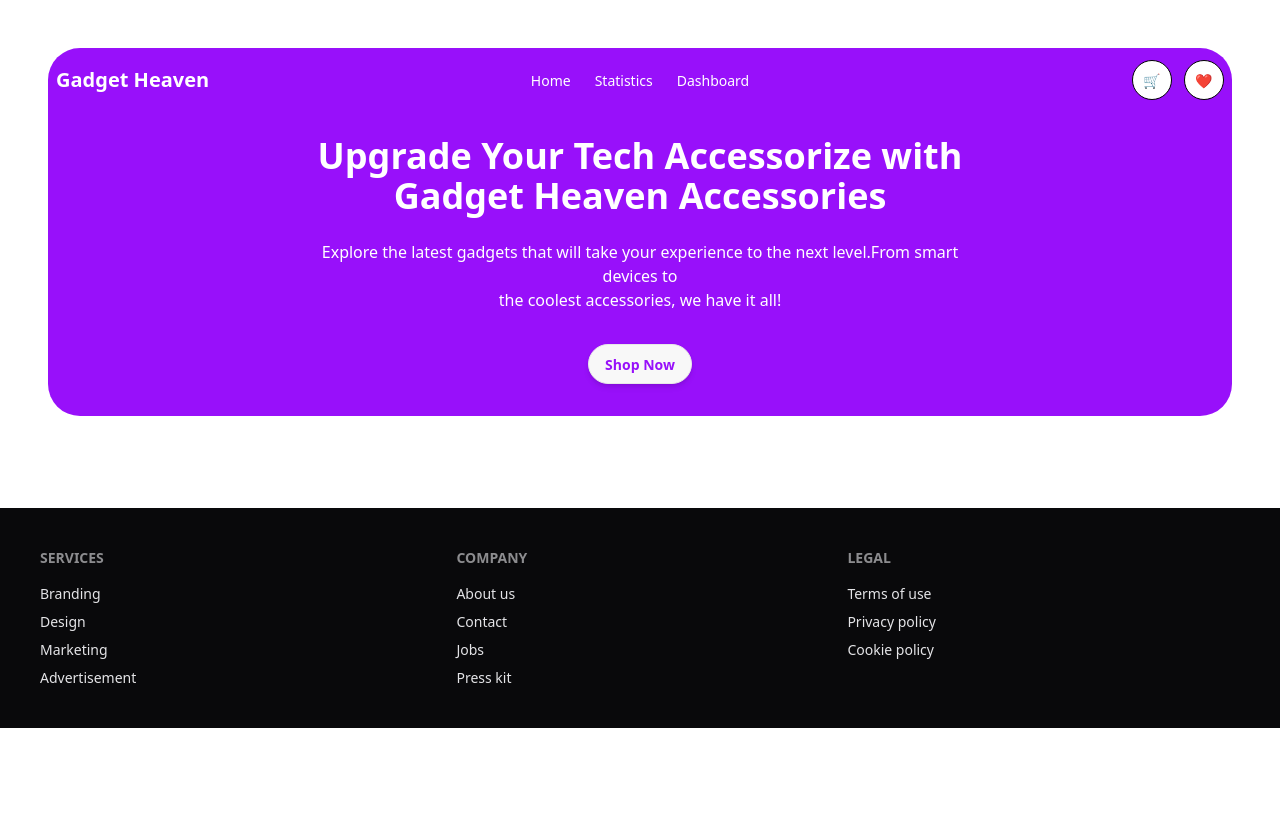
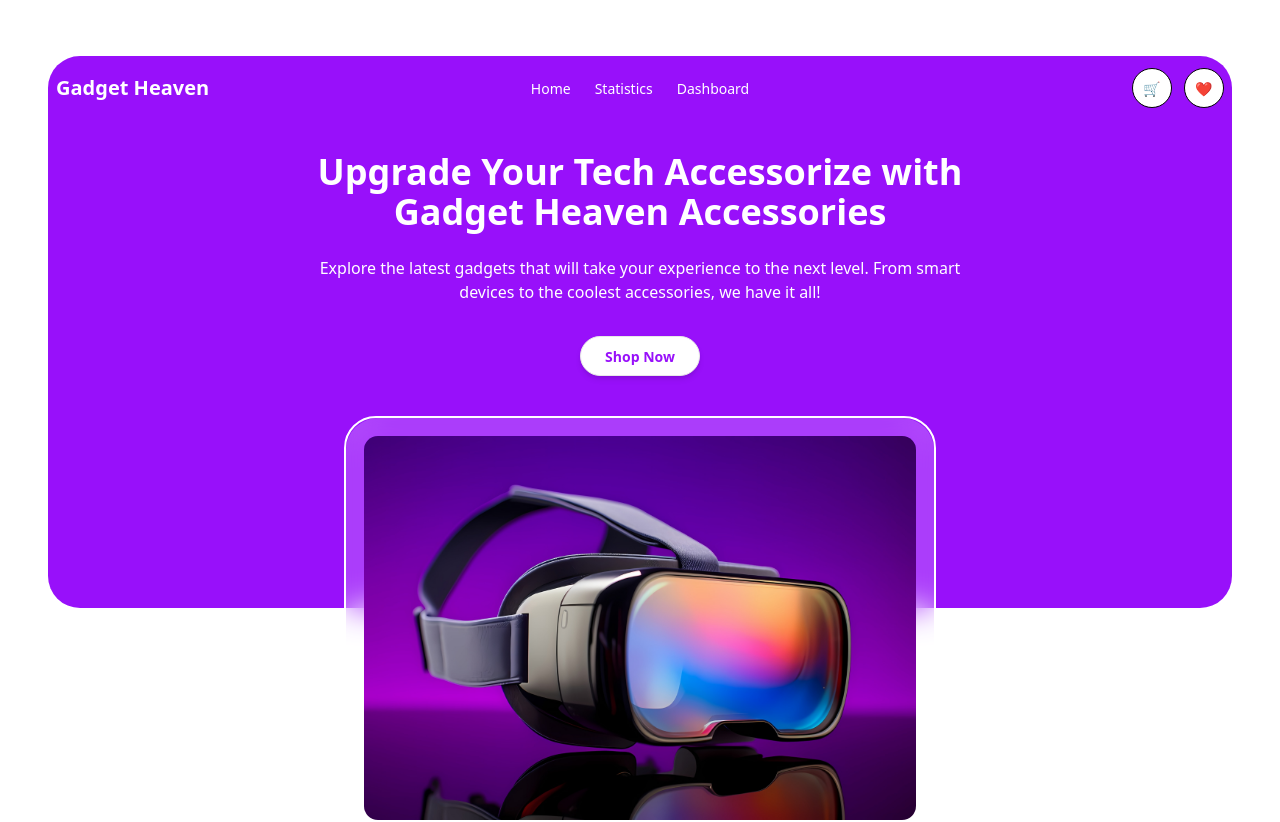
Before and after one commit to programming-hero-web-course-4/b10a8-gadget-heaven-Mili-Akther, a React (Vite) app: page / in a window 1280 px wide. Shown: the top 822 px of the page. Before the commit the page ends 800 px from the top, so only its background shows below. Built offline with nearby package versions, Linux system fonts and the light colour scheme.

Commit message:
imported banner image and updated footer design

```diff
--- a/src/Components/Banner.jsx
+++ b/src/Components/Banner.jsx
@@ -1,9 +1,11 @@
 import { Link } from "react-router-dom";
+import bannerImg from "../assets/banner.jpg";
 
 const Banner = () => {
   return (
-    <div className="bg-purple-600 text-white  rounded-4xl ">
-      <div className="navbar text-white max-w-[1500px] mx-auto">
+    <div className="bg-purple-600 text-white relative pb-48 -mt-26 rounded-4xl">
+      {/* Navbar */}
+      <div className="navbar text-white max-w-screen-xl mx-auto">
         <div className="navbar-start">
           <Link to="/" className="text-xl font-bold">
             Gadget Heaven
@@ -23,7 +25,7 @@ const Banner = () => {
           </ul>
         </div>
         <div className="navbar-end">
-          <button className="btn btn-circle btn-outline border-black bg-white ">
+          <button className="btn btn-circle btn-outline border-black bg-white">
             🛒
           </button>
           <button className="btn btn-circle btn-outline border-black bg-white ml-3">
@@ -31,18 +33,29 @@ const Banner = () => {
           </button>
         </div>
       </div>
-      <div className="text-center max-w-[1500px] mx-auto my-6">
+
+      {/* Banner Text */}
+      <div className="text-center max-w-screen-lg mx-auto mt-8 pb-8 ">
         <h1 className="text-4xl font-bold">
           Upgrade Your Tech Accessorize with <br /> Gadget Heaven Accessories
         </h1>
         <p className="py-6 max-w-2xl mx-auto">
           Explore the latest gadgets that will take your experience to the next
-          level.From smart devices to <br /> the coolest accessories, we have it
-          all!
+          level. From smart <br /> devices to the coolest accessories, we have
+          it all!
         </p>
-        <button className="btn btn-white text-purple-600 font-bold shadow-md my-2 rounded-full">
+        <button className="btn bg-white text-purple-600 font-bold shadow-md my-2 rounded-full px-6 py-4 ">
           Shop Now
         </button>
+      </div>
+
+      {/* Floating Banner Image */}
+      <div className="absolute left-1/2 transform -translate-x-1/2 max-w-4xl border-2 border-white rounded-4xl">
+        <img
+          className="w-[1500px] h-[420px]  rounded-4xl border-18 bg-white/10 backdrop-blur-lg  border-white/10 mb-12"
+          src={bannerImg}
+          alt=""
+        />
       </div>
     </div>
   );
--- a/src/Components/Footer.jsx
+++ b/src/Components/Footer.jsx
@@ -1,7 +1,6 @@
-
-const Footer = () => {
+  const Footer = () => {
     return (
-      <footer className="footer sm:footer-horizontal bg-neutral text-neutral-content p-10">
+      <footer className="footer sm:footer-horizontal bg-base-300 text-black py-4 border border-red-500 px-10">
         <nav>
           <h6 className="footer-title">Services</h6>
           <a className="link link-hover">Branding</a>
@@ -24,6 +23,6 @@ const Footer = () => {
         </nav>
       </footer>
     );
-};
+  };
 
-export default Footer;
+  export default Footer;
--- /dev/null
+++ b/src/Components/Navbar.jsx
@@ -0,0 +1,36 @@
+import { Link } from "react-router-dom";
+
+const Navbar = () => {
+    return (
+      <div className="navbar text-purple-700 mx-auto px-24">
+        <div className="navbar-start">
+          <Link to="/" className="text-xl font-bold">
+            Gadget Heaven
+          </Link>
+        </div>
+        <div className="navbar-center hidden lg:flex">
+          <ul className="menu menu-horizontal px-1 gap-6">
+            <Link to="/" className="hover:underline">
+              Home
+            </Link>
+            <Link to="/statistics" className="hover:underline">
+              Statistics
+            </Link>
+            <Link to="/dashboard" className="hover:underline">
+              Dashboard
+            </Link>
+          </ul>
+        </div>
+        <div className="navbar-end">
+          <button className="btn btn-circle btn-outline border-black bg-white">
+            🛒
+          </button>
+          <button className="btn btn-circle btn-outline border-black bg-white ml-3">
+            ❤️
+          </button>
+        </div>
+      </div>
+    );
+};
+
+export default Navbar;
--- a/src/Layouts/MainLayouts.jsx
+++ b/src/Layouts/MainLayouts.jsx
@@ -1,14 +1,19 @@
 import { Outlet } from "react-router-dom";
 import Footer from "../Components/Footer";
+
+import Navbar from "../Components/Navbar";
 
 
 const MainLayouts = () => {
     return (
       <div>
-        {/* Navbar section */}
-
-        <div className="min-h-[calc(100vh-292px)] py-12">{/* dynamic section */}
-            <Outlet></Outlet>
+        {/* banner section */}
+        <div className="w-full px-8 md:px-12 mt-12">
+          <Navbar />
+        </div>
+        <div className="min-h-screen py-12">
+          {/* dynamic section */}
+          <Outlet></Outlet>
         </div>
         {/* Footer Section */}
         <Footer></Footer>
--- a/src/Pages/Home.jsx
+++ b/src/Pages/Home.jsx
@@ -1,13 +1,14 @@
 import Banner from "../Components/Banner";
+
+
 
 
 const Home = () => {
     return (
       <>
-        <div className="w-full px-8 md:px-12 flex flex-col">
+        <div className="w-full px-8 md:px-12">
+          <Banner />
 
-          <Banner />
-          {/* Add your image section here */}
         </div>
       </>
     );
```
